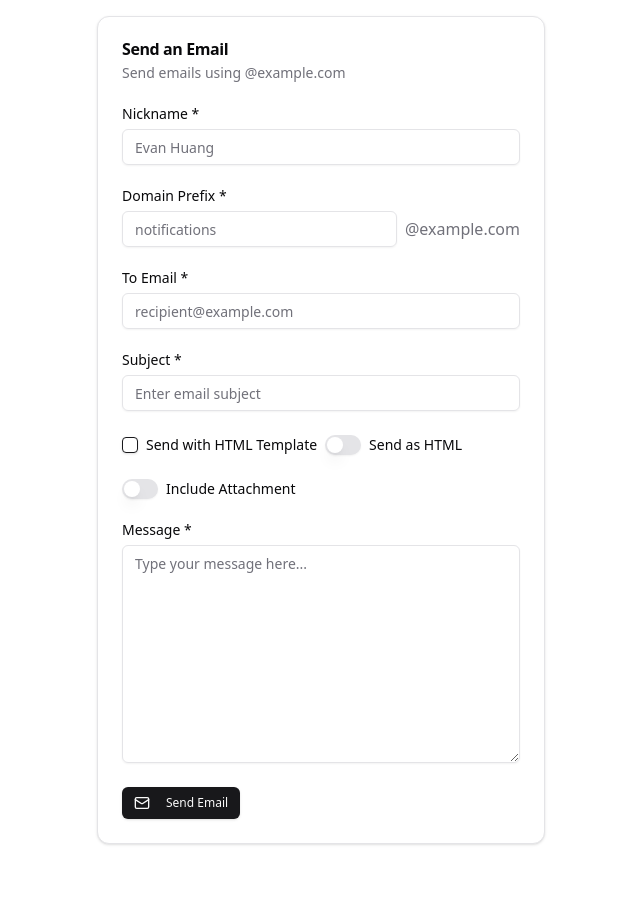
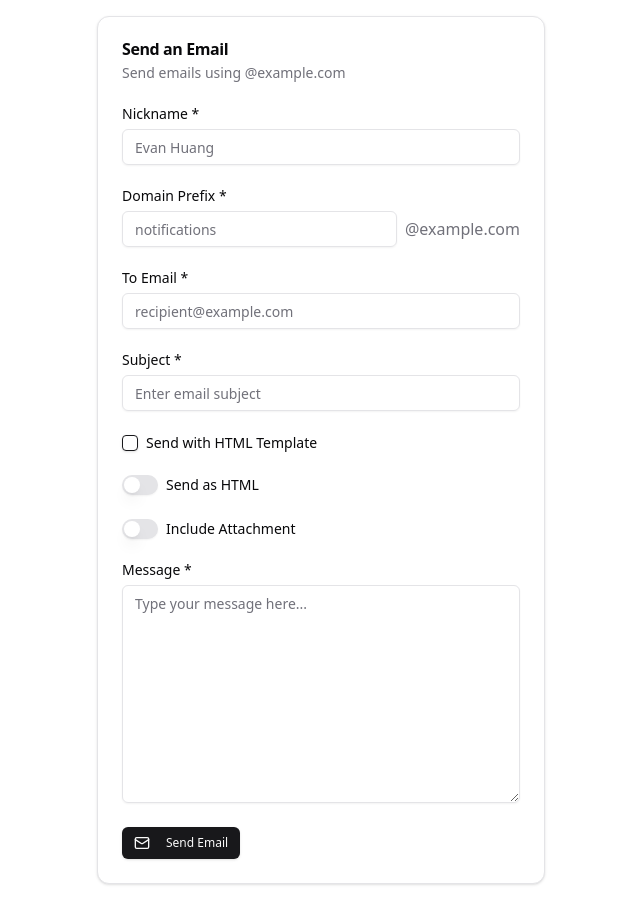
Before and after one commit to Dev-Huang1/Mail, a Next.js app: page / in a window 1280 px wide. Shown: the whole page, without its empty margins (319-959 px from the left). Before the commit the page ends 860 px from the top, so only its background shows below. Built offline with nearby package versions, Linux system fonts and the light colour scheme; no server answers.

Commit message:
Update email-form.tsx

```diff
--- a/components/email-form.tsx
+++ b/components/email-form.tsx
@@ -136,7 +136,6 @@ export function EmailForm({ className, domain }: React.ComponentProps<typeof Car
               </p>
             )}
           </div>
-          <div className="flex items-center space-x-2">
           {!isHtml && (
             <div className="flex items-center space-x-2">
               <Checkbox
@@ -148,6 +147,7 @@ export function EmailForm({ className, domain }: React.ComponentProps<typeof Car
               <Label htmlFor="use-html-template">Send with HTML Template</Label>
             </div>
           )}
+          <div className="flex items-center space-x-2">
             <Switch
               id="html-mode"
               checked={isHtml}
```
